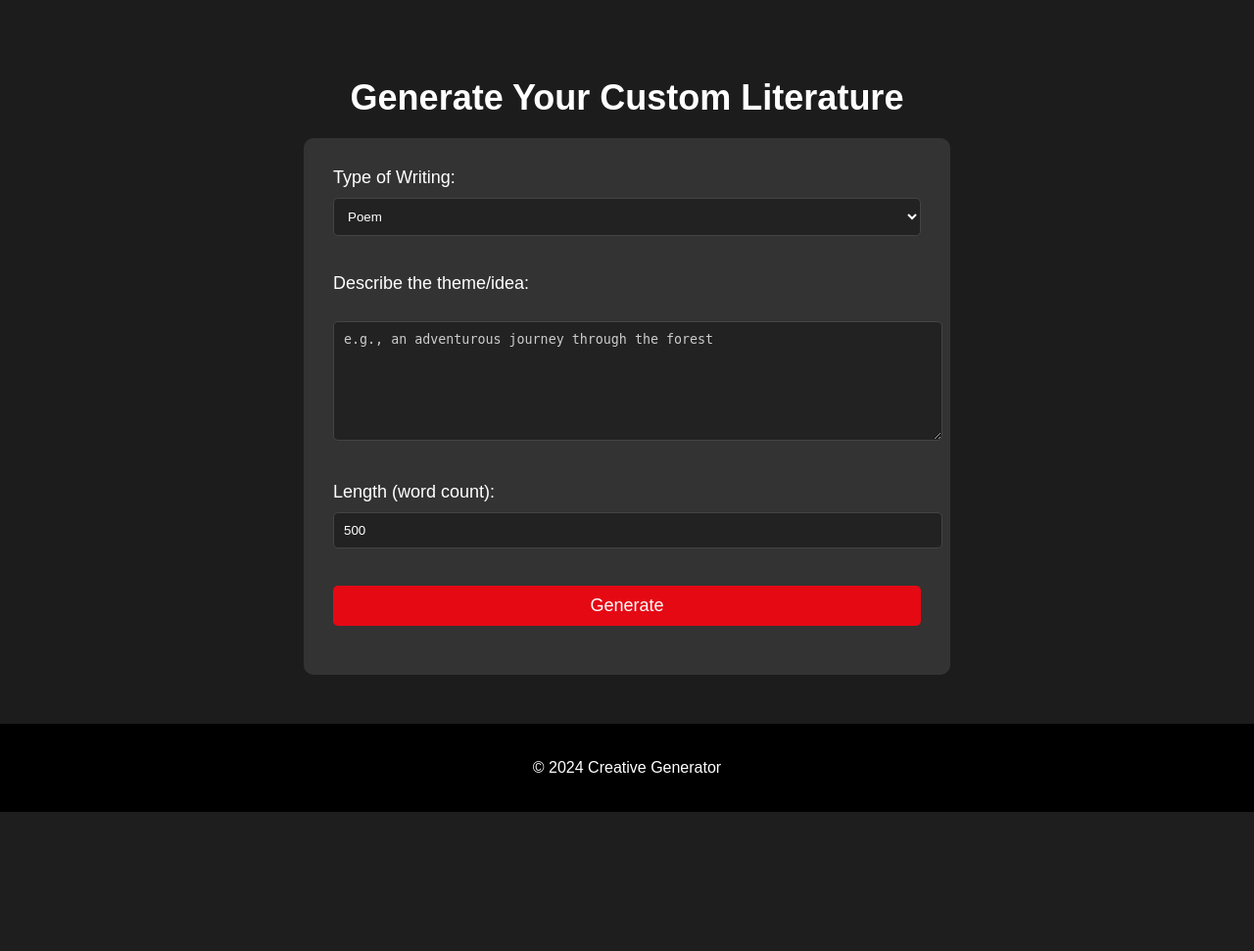
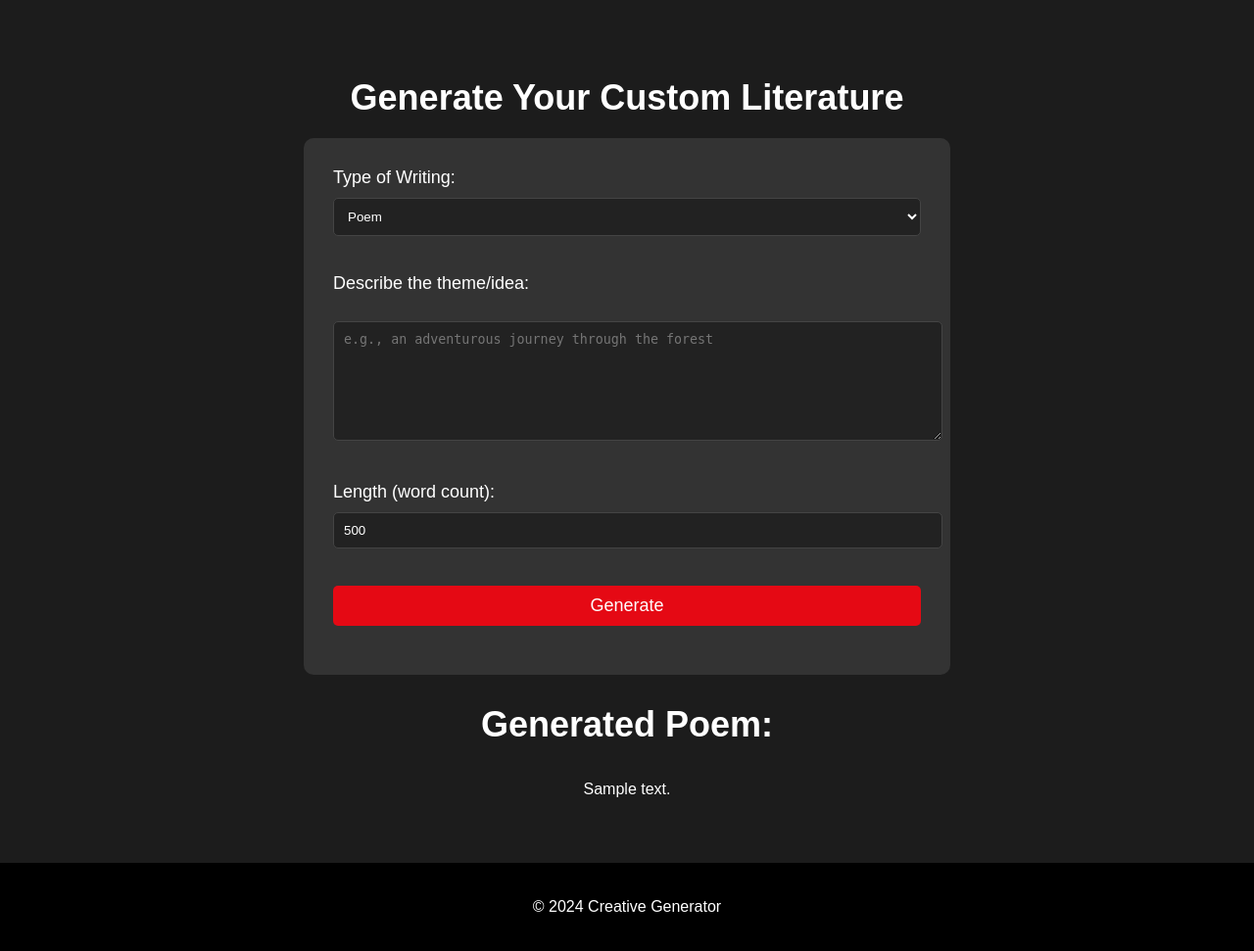
Before and after one commit to aashish0912/potato, a Flask app: template templates/literature-generator.html in a window 1280 px wide. Shown: the part 61-1032 px from the top of the page at 98% size. Before the commit the page ends 890 px from the top, so only its background shows below. Run offline with Flask 3, Linux system fonts and the light colour scheme; the template is opened without the code that fills it: most values are stand-ins (such as "Sample title", 1, 10 or a date in 2020).

Commit message:
Update literature-generator.html

```diff
--- a/templates/literature-generator.html
+++ b/templates/literature-generator.html
@@ -92,13 +92,6 @@
             color: #fff;
         }
 
-        .generator textarea::placeholder,
-        .generator select::placeholder,
-        .generator input[type="number"]::placeholder,
-        .generator input[type="submit"]::placeholder {
-            color: #ccc;
-        }
-
         .generator textarea {
             height: 100px;
         }
@@ -130,6 +123,17 @@
             border-color: #e50914;
         }
 
+        /* Result Section */
+        #result-container {
+            background-color: #222;
+            border-radius: 10px;
+            padding: 20px;
+            margin-top: 30px;
+            max-width: 600px;
+            text-align: left;
+            display: none; /* Initially hidden */
+        }
+
         /* Footer Styles */
         footer {
             background-color: #000;
@@ -154,6 +158,7 @@
             const form = event.target;
             const formData = new FormData(form);
 
+            // Fetch the generated literature text
             const response = await fetch('/literature-generator', {
                 method: 'POST',
                 body: formData
@@ -161,6 +166,8 @@
 
             const result = await response.json();
 
+            // Display the generated literature in the result section
+            document.getElementById('result-container').style.display = 'block';
             document.getElementById('result').textContent = result.generated_text;
         }
     </script>
@@ -202,7 +209,10 @@
 
             <input type="submit" value="Generate">
         </form>
-
+        {% if generated_text %}
+        <h2>Generated Poem:</h2>
+        <p>{{ generated_text }}</p>
+    {% endif %}
     </section>
 
     <!-- Footer -->
```
